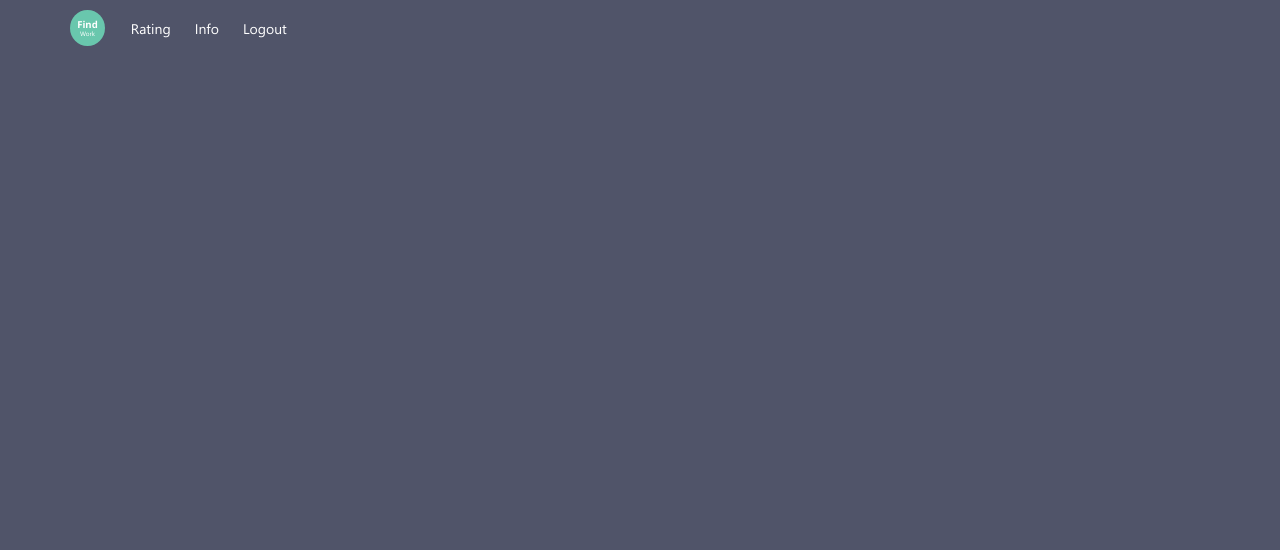
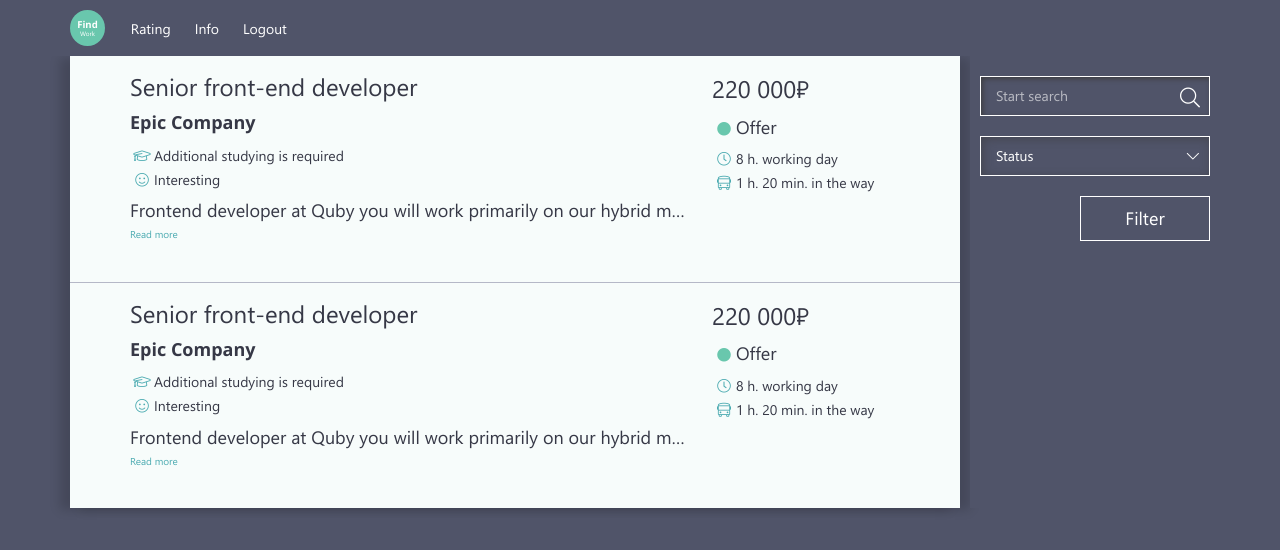
Before and after one commit to ArtemeeSenin/job-search-app, a React (Create React App) app: page / in a window 1280 px wide. Shown: the top 550 px of the page. Built offline with nearby package versions, Linux system fonts and the light colour scheme.

Commit message:
basic table markup

```diff
--- a/src/App.js
+++ b/src/App.js
@@ -1,14 +1,15 @@
 import React, { Component, Fragment } from 'react';
 import NavMenu from './components/NavMenu'
-
+import Rating from './components/Rating'
 
 class App extends Component {
   render() {
     return (
       <Fragment>
           <NavMenu />
-          <main class="page-content">
-            <div class="container">
+          <main className="page-content">
+            <div className="container">
+              <Rating />
             </div>
           </main>
       </Fragment>
--- a/src/components/Logo.jsx
+++ b/src/components/Logo.jsx
@@ -1,11 +1,10 @@
 import React from 'react'
 
-const Logo = (props) => {
-    return (
-        <div className={`logo ${props.className}`}>
-            <div className="logo__line-top">Find</div>
-            <div className="logo__line-bottom">Work</div>
-        </div>
-    );
-}
+const Logo = (props) => (
+    <div className={`logo ${props.className}`}>
+        <div className="logo__line-top">Find</div>
+        <div className="logo__line-bottom">Work</div>
+    </div>
+);
+
 export default Logo;
--- a/src/components/NavMenu.jsx
+++ b/src/components/NavMenu.jsx
@@ -1,8 +1,7 @@
 import React, { Component } from 'react'
 import Logo from './Logo'
 
-const NavMenu = () => {
-    return (
+const NavMenu = () => (
     <header className="header">
         <div className="container">
             <nav className="main-nav">
@@ -22,7 +21,6 @@ const NavMenu = () => {
             </nav>
         </div>
     </header>
-    )
-}
+);
 
 export default NavMenu;
--- /dev/null
+++ b/src/components/Rating.jsx
@@ -0,0 +1,12 @@
+import React from 'react'
+import RatingFilters from './RatingFilters';
+import RatingTable from './RatingTable';
+
+const Rating = () => (
+    <div className="rating">
+        <RatingFilters />
+        <RatingTable />
+    </div>
+)
+
+export default Rating;
--- /dev/null
+++ b/src/components/RatingFilters.jsx
@@ -0,0 +1,60 @@
+import React from 'react';
+
+const RatingFilters = (props) => {
+    return (
+        <div className="rating-filters">
+            <form className="rating-filters__form" action="" method="GET">
+                <div className="rating-filters__search">
+                    <div className="rating-filters__search-line">
+                        <input type="text" className="rating-filters__search-line-input" placeholder="Start search"
+                            onFocus={() => { document.querySelector('.rating-filters__search').classList.add('rating-filters__search--is-active'); }}
+                        />
+                        <i className="fal fa-search"></i>
+                    </div>
+                    <ul className="rating-filters__dropdown-list rating-filters__dropdown-list--floating">
+                        <li className="rating-filters__dropdown-list-item">Secret testing engineer</li>
+                    </ul>
+                </div>
+                <div className="rating-filters__statuses">
+                    <p className="rating-filters__statuses-text" onClick={() => { document.querySelector('.rating-filters__statuses').classList.toggle('rating-filters__statuses--is-active'); }}>
+                        Status
+                        <i className="fal fa-chevron-down"></i>
+                    </p>
+                    <ul className="rating-filters__dropdown-list">
+                        <li className="rating-filters__dropdown-list-item">
+                            <label className="rating-filters__filter rating-filters__filter--candidate">
+                                <input type="checkbox" className="rating-filters__checkbox" />
+                                <i className="rating-filters__filter-icon fal"></i>
+                                <span>Candidate</span>
+                            </label>
+                        </li>
+                        <li className="rating-filters__dropdown-list-item">
+                            <label className="rating-filters__filter rating-filters__filter--offer">
+                                <input type="checkbox" className="rating-filters__checkbox" />
+                                <i className="rating-filters__filter-icon fal"></i>
+                                <span>Offer</span>
+                            </label>
+                        </li>
+                        <li className="rating-filters__dropdown-list-item">
+                            <label className="rating-filters__filter rating-filters__filter--declined">
+                                <input type="checkbox" className="rating-filters__checkbox" />
+                                <i className="rating-filters__filter-icon fal"></i>
+                                <span>Declined</span>
+                            </label>
+                        </li>
+                        <li className="rating-filters__dropdown-list-item">
+                            <label className="rating-filters__filter rating-filters__filter--not-suitable">
+                                <input type="checkbox" className="rating-filters__checkbox" />
+                                <i className="rating-filters__filter-icon fal"></i>
+                                <span>Not suitable</span>
+                            </label>
+                        </li>
+                    </ul>
+                </div>
+                <button className="rating-filters__filter-button button button--ghost" type="submit">Filter</button>
+            </form>
+        </div>
+    )
+}
+
+export default RatingFilters;
--- /dev/null
+++ b/src/components/RatingTable.jsx
@@ -0,0 +1,43 @@
+import React from 'react';
+import RatingTableVacancy from './RatingTableVacancy';
+
+const RatingTable = (props) => {
+    const vacancyList = [{
+        position: "Senior front-end developer",
+        company: "Epic Company",
+        salaryNumber: "220 000",
+        salaryCurrency: "₽",
+        status: "Offer",
+        workingDay: "8 h.",
+        inTheWay: "1 h. 20 min.",
+        additionalStudying: true,
+        interesting: "smile",
+        comment: "Frontend developer at Quby you will work primarily on our hybrid mobile application which is targeted at our energy utility’s end users. Frontend developer at Quby you will work primarily on our hybrid mobile application which is targeted at our energy utility’s end users."
+    },
+    {
+        position: "Senior front-end developer",
+        company: "Epic Company",
+        salaryNumber: "220 000",
+        salaryCurrency: "₽",
+        status: "Offer",
+        workingDay: "8 h.",
+        inTheWay: "1 h. 20 min.",
+        additionalStudying: true,
+        interesting: "smile",
+        comment: "Frontend developer at Quby you will work primarily on our hybrid mobile application which is targeted at our energy utility’s end users. Frontend developer at Quby you will work primarily on our hybrid mobile application which is targeted at our energy utility’s end users."
+    }]
+
+    return (
+        <div className="rating-table">
+            <table className="rating-table__table">
+                <tbody>
+                    { vacancyList.map( (vacancy) => (
+                        <RatingTableVacancy data={vacancy}/>
+                    ))}
+                </tbody>
+            </table>
+        </div>
+    )
+}
+
+export default RatingTable;
--- /dev/null
+++ b/src/components/RatingTableVacancy.jsx
@@ -0,0 +1,66 @@
+import React from 'react';
+
+const RatingTableVacancy = ({ data }) => (
+    <tr className="rating-table__table-row">
+        <td className={`vacancy-summary vacancy-summary--${data.status.toLowerCase().split(' ').join('-')} rating-table__table-data`}>
+            <div className="vacancy-summary__position">
+                <h2 className="vacancy-summary__position-name"><a className="vacancy-summary__link" to="/info-card-job">{data.position}</a></h2>
+                <h3 className="vacancy-summary__position-company"><a className="vacancy-summary__link" to="/info-card-company">{data.company}</a></h3>
+            </div>
+            <div className="vacancy-summary__conditions">
+                <div className="vacancy-summary__conditions-main-info-contrainer">
+                    <h4 className="vacancy-summary__salary">
+                        <span className="vacancy-summary__salary-number">{data.salaryNumber}</span>
+                        <span className="vacancy-summary__salary-currency">{data.salaryCurrency}</span>
+                    </h4>
+                    <div className="vacancy-summary__conditions-status-container">
+                        <span className="vacancy-summary__status">
+                            <i className={`vacancy-summary__statuc-icon vacancy-summary__status-icon--${data.status.toLowerCase().split(' ').join('-')} fas fa-circle`}></i>
+                            <span className="vacancy-summary__status-text">{data.status}</span>
+                        </span>
+                    </div>
+                    <ul className="vacancy-summary__info-list">
+                        <li className="vacancy-summary__info-list-item">
+                            <i className="fal fa-clock"></i>
+                            <span className="vacancy-summary__info-list-item-text">{data.workingDay} working day</span>
+                        </li>
+                        <li className="vacancy-summary__info-list-item">
+                            <i className="fal fa-bus"></i>
+                            <span className="vacancy-summary__info-list-item-text">{data.inTheWay} in the way</span>
+                        </li>
+                    </ul>
+                </div>
+            </div>
+            <div className="vacancy-summary__addtional-info">
+                <div className="vacancy-summary__requirements">
+                    <ul className="vacancy-summary__info-list">
+                        {data.additionalStudying ? (
+                            <li className="vacancy-summary__info-list-item">
+                                <i className="fal fa-graduation-cap"></i>
+                                <span className="vacancy-summary__info-list-item-text">Additional studying is required</span>
+                            </li>
+                        ) : ''
+                        }
+                        {data.interesting ? (
+                            <li className="vacancy-summary__info-list-item">
+                                <i className={`fal fa-${data.interesting}`}></i>
+                                <span className="vacancy-summary__info-list-item-text">Interesting</span>
+                            </li>
+                        ) : ''
+                        }
+                    </ul>
+                    {data.comment ? (
+                        <div className="vacancy-summary__commentary-container">
+                            <div className="comment-toggling comment-toggling--one-line">
+                                <p className="comment-toggling__text">{data.comment}</p>
+                            </div>
+                        </div>
+                    ) : ''
+                    }
+                </div>
+            </div>
+        </td>
+    </tr>
+)
+
+export default RatingTableVacancy;
--- a/src/styles/blocks/rating-table.scss
+++ b/src/styles/blocks/rating-table.scss
@@ -10,6 +10,10 @@
         box-shadow:
             -10px 2px 10px 0px rgba(0,0,0,0.15),
             10px 2px 10px 0px rgba(0,0,0,0.15);
+    }
+
+    &__table-row:last-of-type &__table-data {
+        border-bottom: none;
     }
 
     &__table-data {
```
Lines whose indentation alone changed are shown as unchanged.
